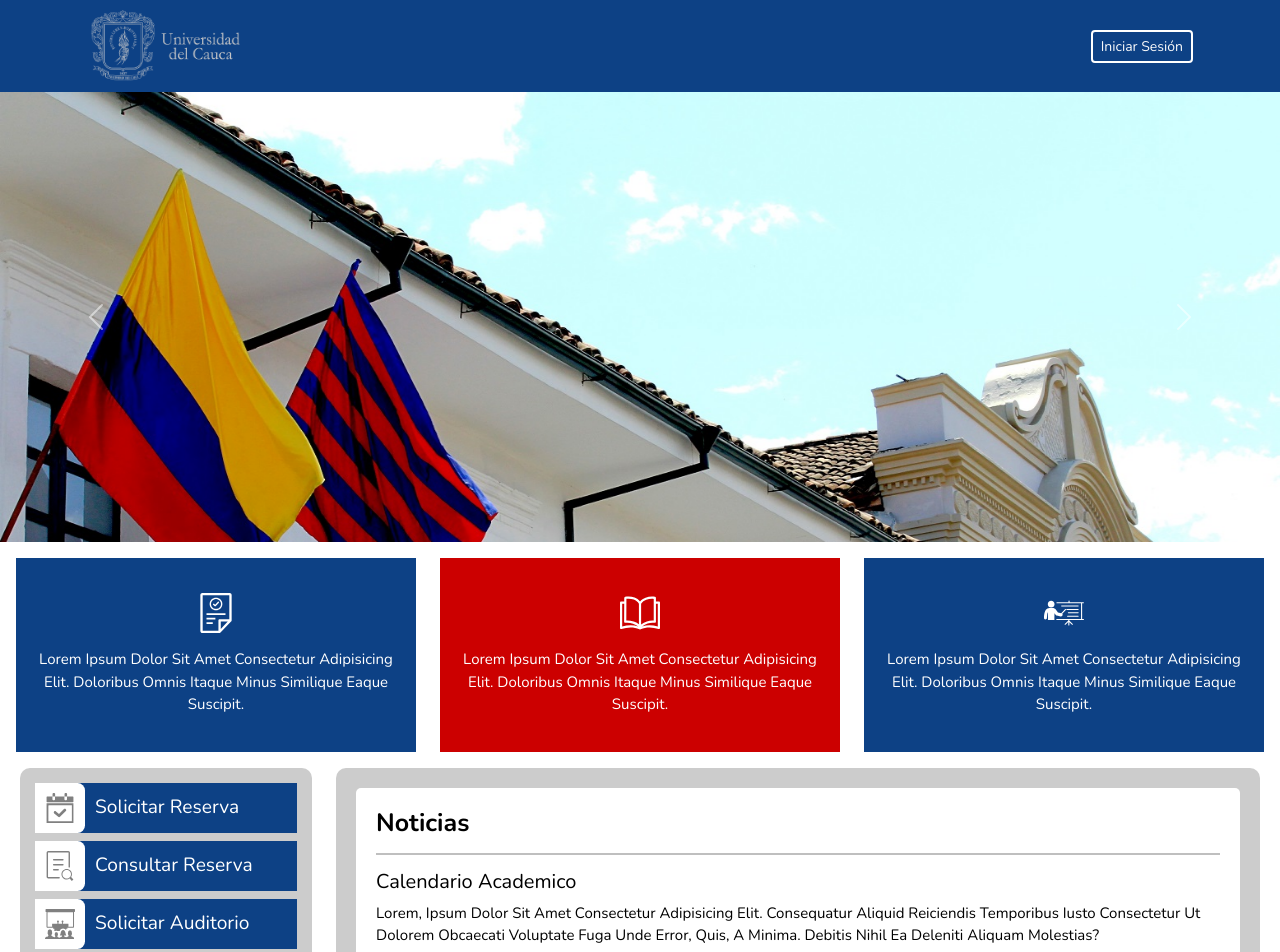
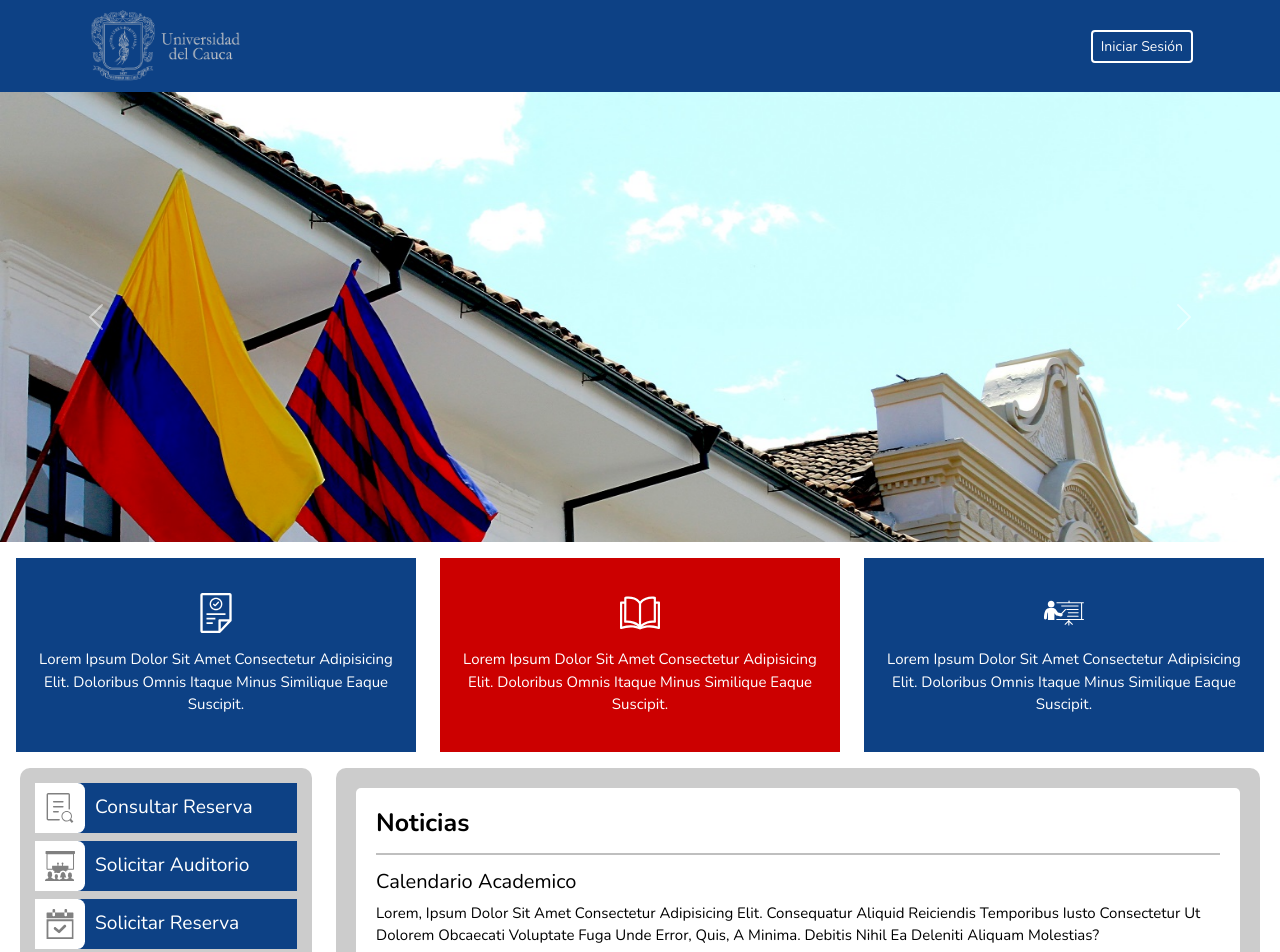
Before and after one commit to FaberOs/Sistema-Reserva-Salones, a React (Create React App) app in the folder demo/: page / in a window 1280 px wide. Shown: the top 952 px of the page. Built offline with nearby package versions, Linux system fonts and the light colour scheme; the HTML template or start-up script is replaced by a standard one.

Commit message:
roles y guarda informacion

```diff
--- a/demo/package.json
+++ b/demo/package.json
@@ -7,7 +7,7 @@
     "@testing-library/react": "^13.4.0",
     "@testing-library/user-event": "^13.5.0",
     "all": "^0.0.0",
-    "axios": "^1.5.1",
+    "axios": "^1.6.0",
     "bootstrap": "^5.3.2",
     "dom": "^0.0.3",
     "jquery": "^3.7.1",
--- a/demo/src/App.js
+++ b/demo/src/App.js
@@ -12,7 +12,11 @@ import Reserva from './vistas/reserva';
 
 
 function App() {
+  //localStorage.setItem("nomUser","false")
+
   return (
+
+
     <Router>
       <Routes>
         <Route path='/' element={<Home />} />
--- a/demo/src/componentes/button.jsx
+++ b/demo/src/componentes/button.jsx
@@ -14,6 +14,12 @@ export function BotonIniciarSesionHome({ onClick }) {
 export function BotonIniciarSesionLogin({ onClick }) {
   return (
     <button className='btn custom-boton' onClick={onClick}>Iniciar Sesión</button>
+  );
+}
+
+export function BotonCierraSesion({ onClick }) {
+  return (
+    <button className='btn custom-boton text-light btn-sm' onClick={onClick}>Cierra Sesión</button>
   );
 }
 
--- a/demo/src/componentes/homeHeader.jsx
+++ b/demo/src/componentes/homeHeader.jsx
@@ -1,12 +1,18 @@
 import React from 'react';
-import { Link } from 'react-router-dom';
+import {Link} from 'react-router-dom';
 
 import 'bootstrap/dist/css/bootstrap.min.css';
 import '../hojas-de-estilo/stylesHome.css';
 
 import { BotonIniciarSesionHome } from './button';
+import { BotonCierraSesion } from './button';
 
 function principalHeader() {
+
+  const handleSubmit = (e) => {
+    localStorage.clear();
+  };
+
   return (
     <div className="home-header shadow-lg">
       <div className="container">
@@ -17,9 +23,18 @@ function principalHeader() {
             </a>
           </div>
           <div className="col-md-10 col-6 text-end">
-            <Link to="/login">
-              <BotonIniciarSesionHome />
-            </Link>
+            {
+              localStorage.length === 0
+                ? <Link to="/login">
+                    <BotonIniciarSesionHome />
+                  </Link>
+                : <div className="col-md-10 col-6 text-end" >
+                    <h4 > Bienvenido</h4>
+                    <Link to="/" onClick={handleSubmit}>
+                      <BotonCierraSesion  />
+                    </Link>
+                  </div>
+              }
           </div>
         </div>
       </div>
--- a/demo/src/componentes/loginForm.jsx
+++ b/demo/src/componentes/loginForm.jsx
@@ -1,19 +1,18 @@
 import React, { useState } from 'react';
 import 'bootstrap/dist/css/bootstrap.min.css';
 import '../hojas-de-estilo/stylesLogin.css';
+import { useNavigate } from 'react-router-dom';
 
 import { BotonIniciarSesionLogin, Checkbox } from './button.jsx';
 import TextInput from './textInput.jsx';
-//import { useEffect } from 'react';
 
 import ClienteAutenticacion from '../services/ClienteAutenticacion';
-//import { error } from 'jquery';
 
 function LoginForm() {
   const [username, setUsername] = useState('');
   const [password, setPassword] = useState('');
   const [rememberMe, setRememberMe] = useState(false);
-  const [confirmacion, setConfirmacion] = useState('esperando a confirmar');
+  const navigate = useNavigate();
 
   const handleUsernameChange = (e) => {
     setUsername(e.target.value);
@@ -27,10 +26,6 @@ function LoginForm() {
     setRememberMe(!rememberMe);
   };
 
-  const handleConfirmacionChange = (e) => {
-    setConfirmacion(e.target.value);
-  };
-
   const handleSubmit = (e) => {
     e.preventDefault();
     // Aquí puedes agregar la lógica para procesar el inicio de sesión
@@ -40,10 +35,10 @@ function LoginForm() {
     }).then(response => {
       setUsername(response.data.username);
       setPassword(response.data.contrasenia);
-      console.log(response.data.username);
-      setConfirmacion('exitoso, bienvenido usuario,'+response.data.nombres+' rol: ' +response.data.rol);
+      localStorage.setItem('User',JSON.stringify(response.data));
+      alert("Bienvenido");
+      navigate('/home');
     }).catch(error => {
-        setConfirmacion('verifique las credenciales');
         console.log(error);
     })
 
@@ -51,19 +46,6 @@ function LoginForm() {
     console.log('Contraseña:', password);
     console.log('Recordar datos:', rememberMe);
   };
-/*
-  useEffect(() => {
-    ClienteAutenticacion.Autenticar({
-      "username": "juanperez",
-      "contrasenia": "contraseña1"
-  }).then(response => {
-      setUsername(response.data.username);
-      setPassword(response.data.contrasenia);
-      console.log(response.data.username);
-    }).catch(error => {
-        console.log(error);
-    })
-  },[])*/
 
   return (
     <div className="container mt-4">
@@ -103,16 +85,6 @@ function LoginForm() {
               <div className="text-center mt-2">
                 <a href="#forgot-password">¿Olvidaste tu contraseña?</a>
               </div>
-              <div className="text-center mt-2">
-                <TextInput
-                  id="confirmacion"
-                  type="text"
-                  placeholder="confirmacion"
-                  value={confirmacion}
-                  onChange={handleConfirmacionChange}
-                  required
-                />
-              </div>
             </div>
           </div>
         </div>
--- a/demo/src/componentes/verticalMenu.jsx
+++ b/demo/src/componentes/verticalMenu.jsx
@@ -1,6 +1,6 @@
 import React from 'react';
 import 'bootstrap/dist/css/bootstrap.min.css';
-import { Link } from 'react-router-dom';
+import { useNavigate } from 'react-router-dom';
 
 import '../hojas-de-estilo/stylesHome.css';
 import { BotonConsultarReserva, BotonSolicitarReserva, BotonSolicitarAuditorio } from './button';
@@ -10,18 +10,59 @@ import ConferenceIcon from '../iconos/conference-icon.svg'
 import DocumentIcon from '../iconos/document-icon.svg'
 
 function VerticalMenu() {
+
+  const navigate = useNavigate();
+  var roll;
+  try {
+    roll =JSON.parse(localStorage.getItem('User')).rol
+  } catch (error) {
+    roll = 'INVITADO';
+  }
+
+
+  const handleSolicitaReserva = (e) => {
+      if (localStorage.length === 0){
+          navigate('/login');
+      }else{
+          navigate('/solicitar-reserva');
+      }
+  };
+
+  const handleConsultaReserva = (e) => {
+    if (localStorage.length === 0){
+        navigate('/login');
+    }else{
+        navigate('/');
+    }
+  };
+
+  const handleSolicitaAuditorio = (e) => {
+    if (localStorage.length === 0){
+        navigate('/login');
+    }else{
+        navigate('/');
+    }
+  };
+
+
   return (
     <div className="vertical-menu">
-      <div className="menu-rectangle">
-        <Link to='/solicitar-reserva' className='custom-link'>
-          <BotonSolicitarReserva color="#0D4185" icon={CalendarIcon} />
-        </Link>
-        <Link to='' className='custom-link'>
-          <BotonConsultarReserva color="#0D4185" icon={DocumentIcon} />
-        </Link>
-        <Link to='' className='custom-link'>
-          <BotonSolicitarAuditorio color="#0D4185" icon={ConferenceIcon} />
-        </Link>
+      <div className="menu-rectangle" >
+        {
+           roll === 'INVITADO'
+            ?<div>
+              <BotonConsultarReserva color="#0D4185" icon={DocumentIcon} onClick={handleConsultaReserva}/>
+              <BotonSolicitarAuditorio color="#0D4185" icon={ConferenceIcon} onClick={handleSolicitaAuditorio}/>
+              <BotonSolicitarReserva color="#0D4185" icon={CalendarIcon} onClick={handleSolicitaReserva} />
+            </div>
+            :roll === 'COORDINADOR'
+              ?<div>
+                  <BotonSolicitarReserva color="#0D4185" icon={CalendarIcon} onClick={handleSolicitaReserva} />
+                  <BotonSolicitarAuditorio color="#0D4185" icon={ConferenceIcon} onClick={handleSolicitaAuditorio}/>
+              </div>
+              : <BotonConsultarReserva color="#0D4185" icon={DocumentIcon} onClick={handleConsultaReserva}/>
+        }
+
       </div>
     </div>
   );
--- a/demo/src/vistas/home.jsx
+++ b/demo/src/vistas/home.jsx
@@ -17,6 +17,9 @@ import resultIcon from '../iconos/result-pass-icon.svg';
 import bookIcon from '../iconos/read-book-icon.svg';
 
 function Home (){
+
+
+
   return(
     <div>
       <GlobalStyles
```
Also changed, not shown: 1 other file (tests, documents, lock files or other folders).
